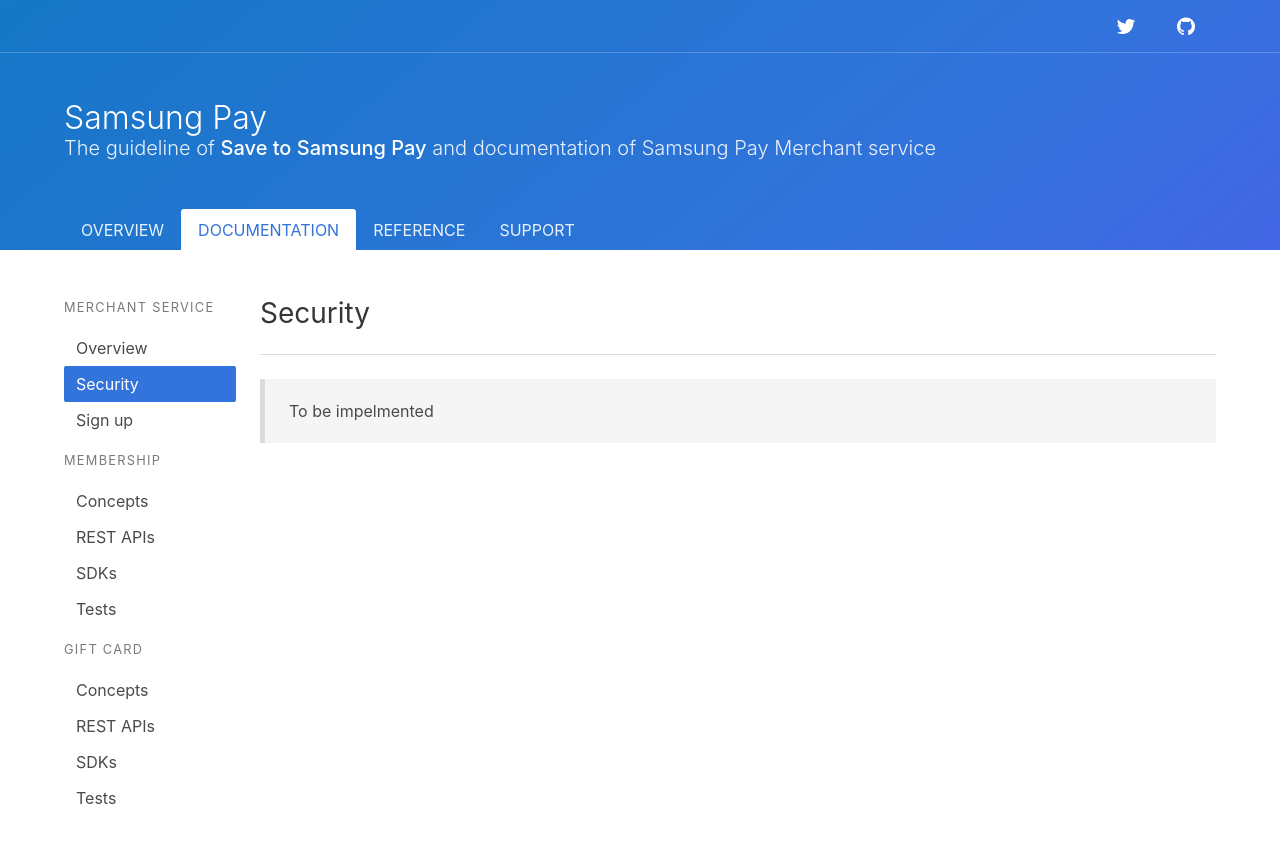
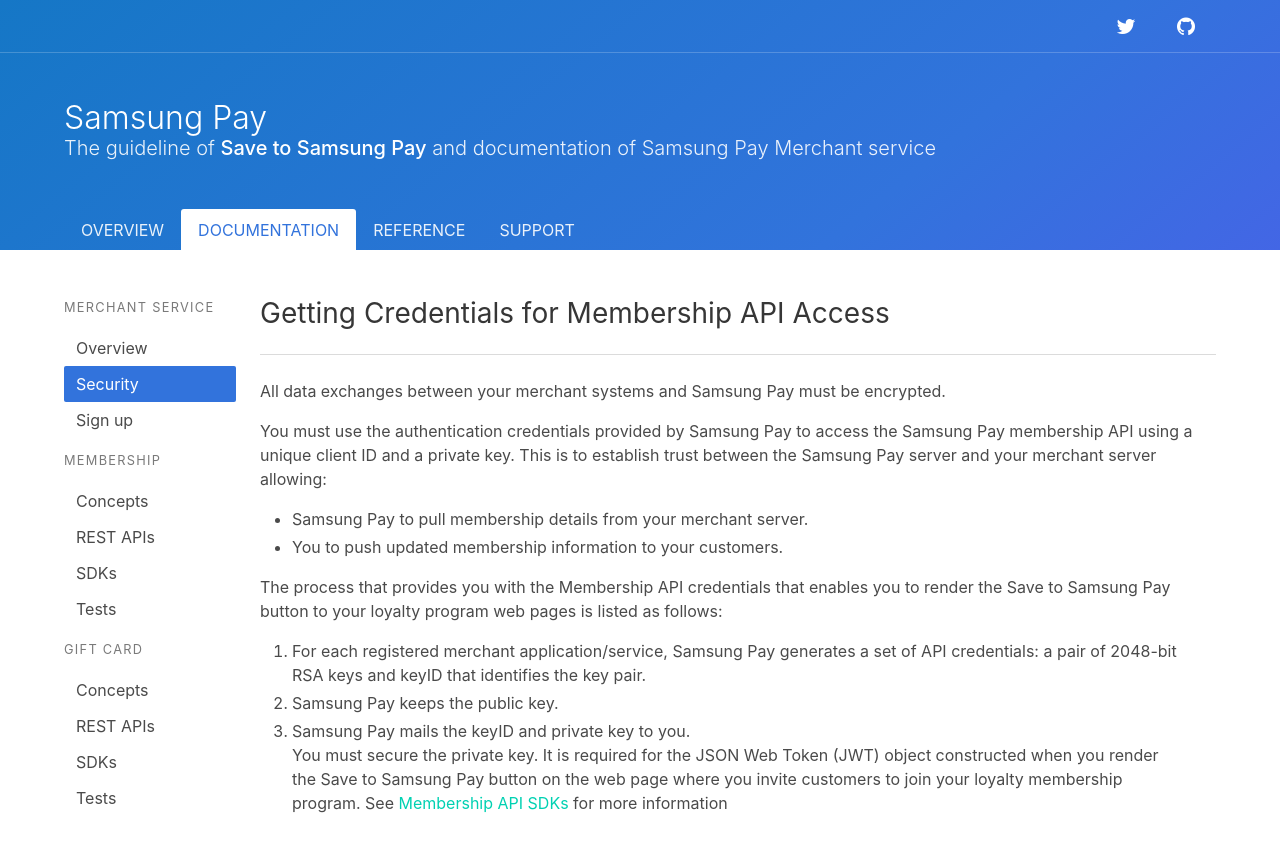
Before and after one commit to samsung-pay/sapi-doc, a Jekyll site: the page built from documentation/merchantservice/security.md, in a window 1280 px wide. Shown: the top 852 px of the page. Built offline with Jekyll 4.4.1, drawn with Linux system fonts in a browser that asks for light colours.

Commit message:
Added latest updates

```diff
--- a/documentation/merchantservice/security.md
+++ b/documentation/merchantservice/security.md
@@ -4,7 +4,18 @@ title: Security
 uri: documentation/merchantservice/security
 ---
 
-## Security
+## Getting Credentials for Membership API Access
 ---
+All data exchanges between your merchant systems and Samsung Pay must be encrypted.
 
-> To be impelmented
+You must use the authentication credentials provided by Samsung Pay to access the Samsung Pay membership API using a unique client ID and a private key. This is to establish trust between the Samsung Pay server and your merchant server allowing:
+  * Samsung Pay to pull membership details from your merchant server.
+  * You to push updated membership information to your customers.
+
+The process that provides you with the Membership API credentials that enables you to render the Save to Samsung Pay button to your loyalty program web pages is listed as follows:
+  1. For each registered merchant application/service, Samsung Pay generates a set of API credentials: a pair of 2048-bit RSA keys and keyID that identifies the key pair.
+  2. Samsung Pay keeps the public key.
+  3. Samsung Pay mails the keyID and private key to you.<br>You must secure the private key. It is required for the JSON Web Token (JWT) object constructed when you render the Save to Samsung Pay button on the web page where you invite customers to join your loyalty membership program. See [Membership API SDKs][Membership API SDKs page] for more information
+
+
+[Membership API SDKs page]: https://samsung-pay.github.io/sapi-doc/documentation/membership/sdks
```
Also changed, not shown: documentation/membership/concepts.md (+10 -3 lines), documentation/merchantservice/overview.md (+2 -2 lines), documentation/merchantservice/sign-up.md (+1 -1 lines), index.md (+1 -1 lines), assets/images/components.jpg (deleted), assets/images/membership/api_workflows.png (added), assets/images/merchant_service/components.png (added), 2 other files.
